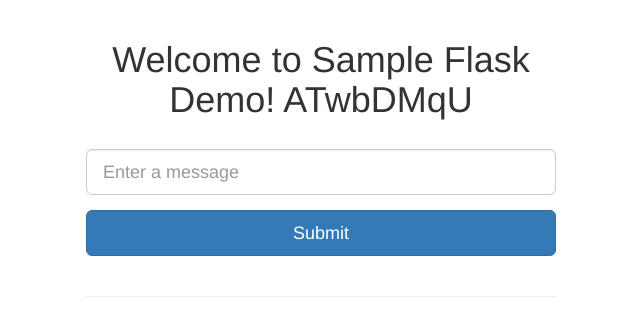
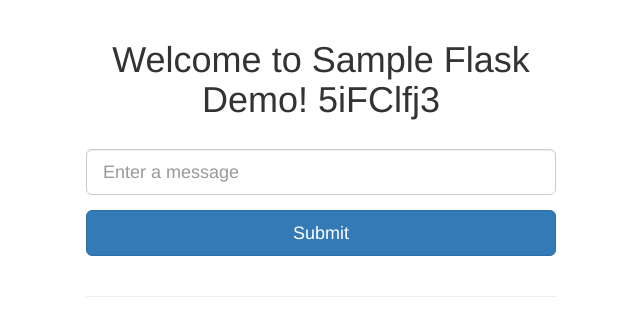
Before and after one commit to williaumwu/flask_sample, a Flask app: page / in a window 1280 px wide. Shown: the top 336 px of the page, without its empty margins (319-959 px from the left). Run offline with Flask 2, Linux system fonts and the light colour scheme; data that the repository does not hold is empty; some libraries are stand-ins or nearby versions.

Commit message:
testing change new string 5iFClfj3

```diff
--- a/templates/index.html
+++ b/templates/index.html
@@ -3,7 +3,7 @@
 {% block content %}
 
 <div class="text-center">
-  <h1>Welcome to Sample Flask Demo! ATwbDMqU</h1>
+  <h1>Welcome to Sample Flask Demo! 5iFClfj3</h1>
 </div>
 
 <br>
```
Also changed, not shown: README.md.
